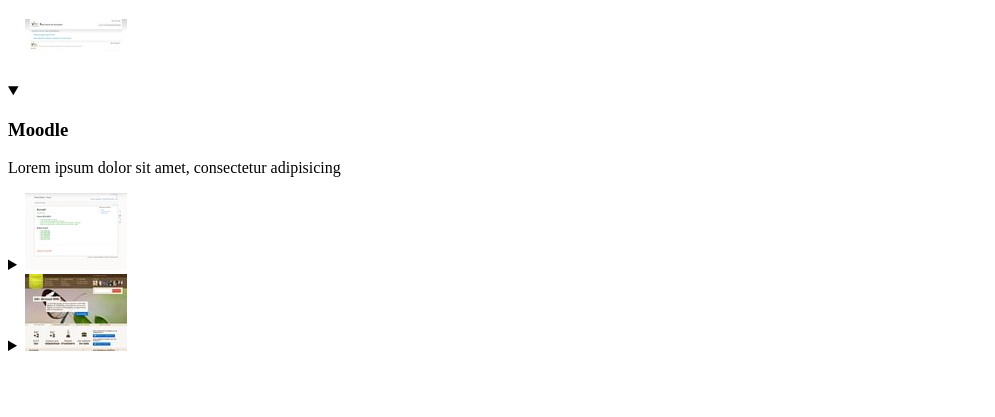
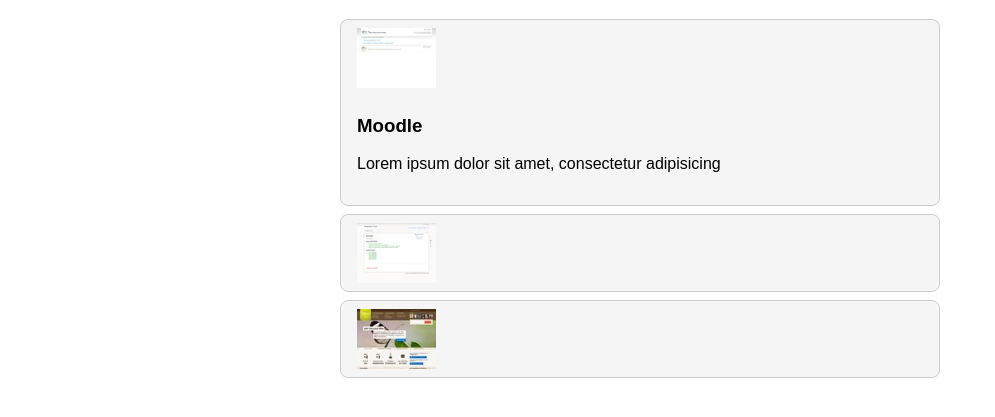
Before and after one commit to MMI-NFC-2026/sae105-r112-tp4-benjilalimehdy, a plain HTML site: page index.html in a window 1280 px wide. Shown: the part 61-478 px from the top of the page, without its empty margins (0-995 px from the left). Drawn offline with Linux system fonts and the light colour scheme.

Commit message:
Style de l'accordéon fermé

```diff
--- a/src/css/components/accordeon.css
+++ b/src/css/components/accordeon.css
@@ -1,3 +1,35 @@
 /**
 * Accordeon
 */
+
+.accordeon {
+  max-width: 600px;
+  margin: 0 auto;
+  font-family: Arial, Helvetica, sans-serif;
+}
+
+.accordeon > details {
+  margin-bottom: 0.5rem;
+  border: 1px solid #ccc;
+  border-radius: 8px;
+  background-color: #f5f5f5;
+  overflow: hidden;
+}
+
+.accordeon > details > summary {
+  display: flex;
+  align-items: center;
+  padding: 0.5rem 1rem;
+  cursor: pointer;
+}
+
+.accordeon > details > summary img {
+  display: block;
+  max-width: 100%;
+  height: 60px;
+  object-fit: contain;
+}
+
+.accordeon > details > div {
+  padding: 0 1rem 1rem;
+}
```
